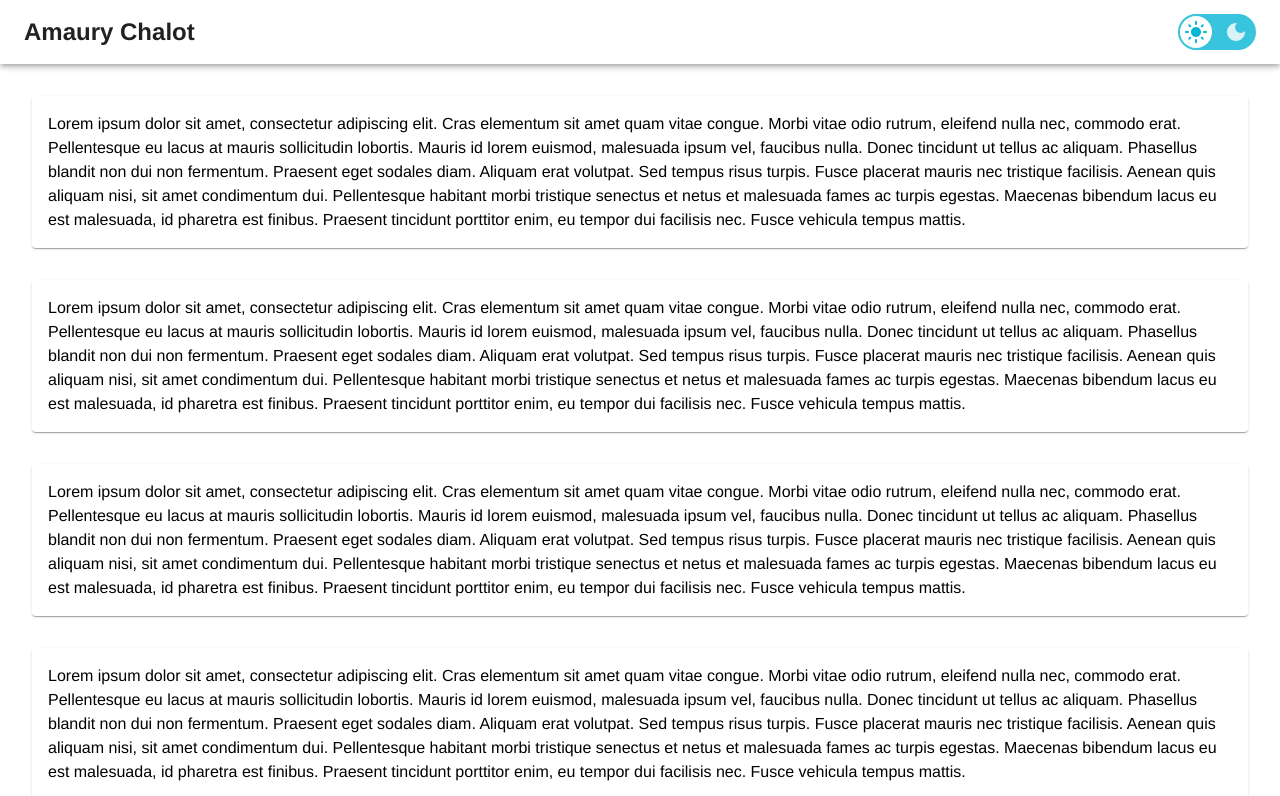
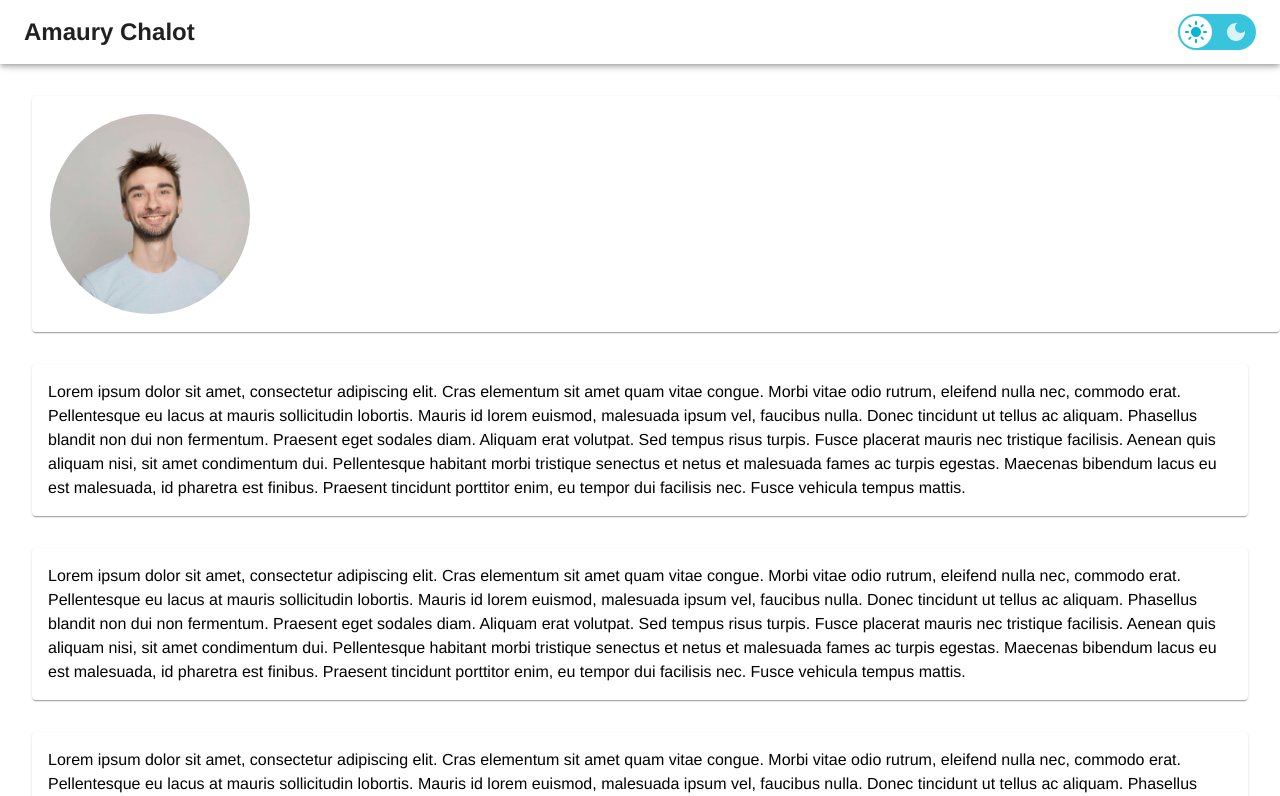
Before and after one commit to AmauryChalot/react-resume, a React (Vite) app: page / in a window 1280 px wide. Shown: the top 796 px of the page. Built offline with nearby package versions, Linux system fonts and the light colour scheme.

Commit message:
feat: added profil card in components

```diff
--- /dev/null
+++ b/src/components/ContactCard/ContactCard.tsx
@@ -0,0 +1,36 @@
+import React from "react";
+import Box from "@mui/material/Box";
+import Card from "@mui/material/Card";
+import { useTheme } from "@mui/material";
+
+export const ContactCard = () => {
+  const theme = useTheme();
+
+  return (
+    <Card
+      sx={{
+        width: "100%",
+        padding: "1rem",
+      }}
+    >
+      <Box
+        sx={{
+          width: "200px",
+          height: "200px",
+          overflow: "hidden",
+          //borderRadius: "10px",
+          borderRadius: "9999px",
+          border: "2px solid " + theme.palette.common.white,
+          display: "flex",
+          alignItems: "flex-start",
+          justifyContent: "center",
+        }}
+      >
+        <img
+          style={{ width: "115%", marginTop: "-10px" }}
+          src="/images/pp.png"
+        />
+      </Box>
+    </Card>
+  );
+};
--- a/src/modules/App/App.tsx
+++ b/src/modules/App/App.tsx
@@ -1,6 +1,7 @@
 import { useTheme } from "@mui/material";
 import Box from "@mui/material/Box";
 import { CustomCard } from "../../components/Card/CustomCard";
+import { ContactCard } from "../../components/ContactCard/ContactCard";
 import { Appbar } from "../Appbar/Appbar";
 import { sxAppContainer } from "./App.styles";
 
@@ -11,6 +12,7 @@ function App() {
     <div style={{ backgroundColor: theme.palette.background.default }}>
       <Appbar />
       <Box sx={sxAppContainer}>
+        <ContactCard />
         <CustomCard />
         <CustomCard />
         <CustomCard />
```
Also changed, not shown: public/images/pp.png (added).
